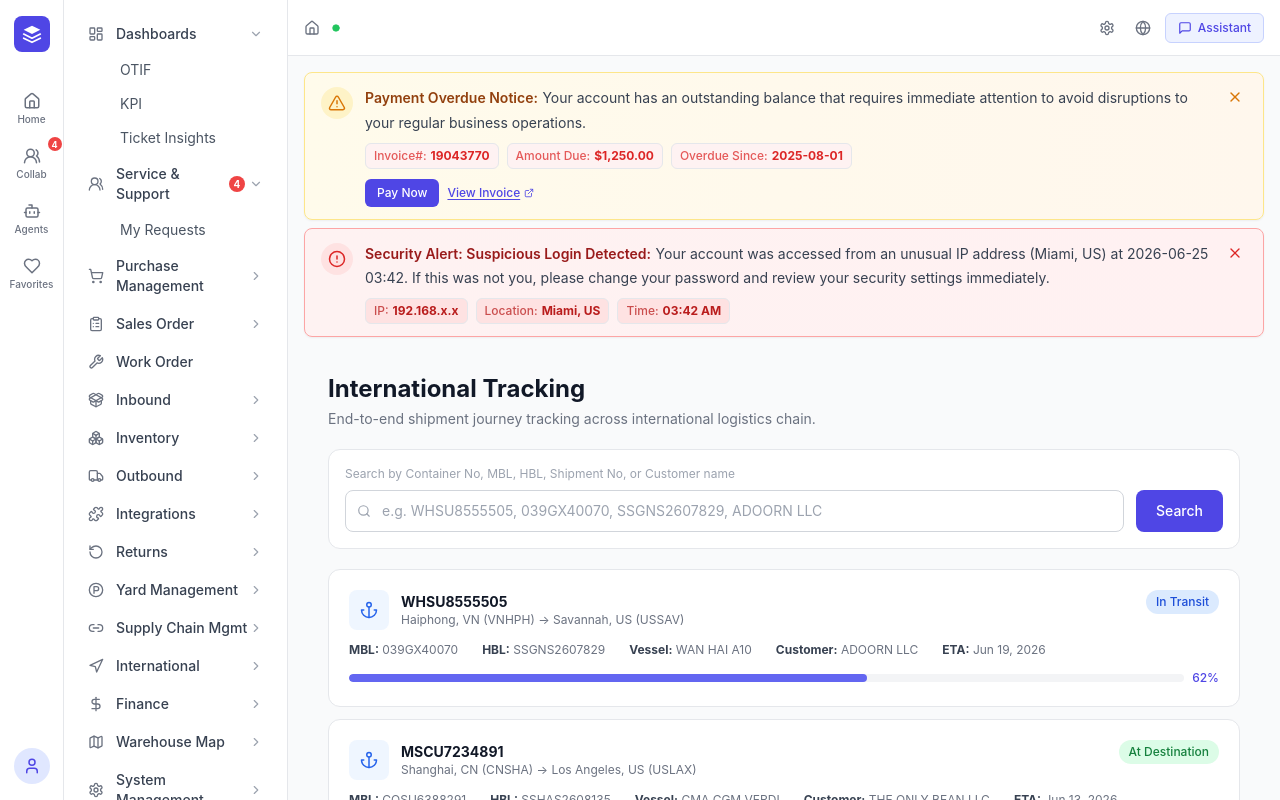
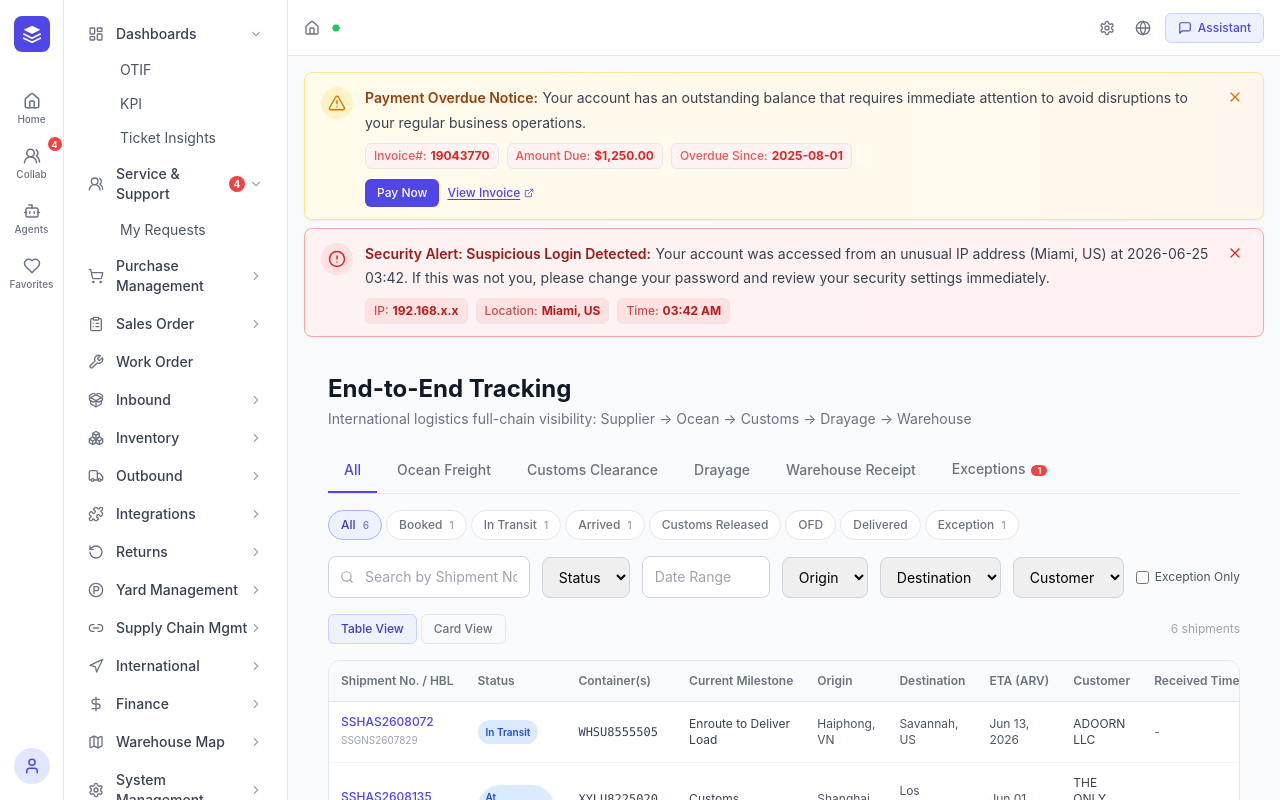
Before and after one commit to WYJade/CP-Announcement-management, a React (Vite) app: page /international/tracking in a window 1280 px wide. Shown: the top 800 px of the page. Built offline with nearby package versions, Linux system fonts and the light colour scheme.

Commit message:
feat: redesign End-to-End Tracking with full-chain status, phase tabs, filters, table columns per spec

```diff
--- a/src/components/International/IntlTracking.tsx
+++ b/src/components/International/IntlTracking.tsx
@@ -1,79 +1,182 @@
 import { useState } from 'react'
 import { useNavigate } from 'react-router-dom'
-import { Search, MapPin, Package, Truck, Anchor, CheckCircle2 } from 'lucide-react'
+import { Search, Filter, AlertTriangle } from 'lucide-react'
 
-const TRACKING_DATA = [
-  { id: 'WHSU8555505', container: 'WHSU8555505', mbl: '039GX40070', hbl: 'SSGNS2607829', route: 'Haiphong, VN (VNHPH) \u2192 Savannah, US (USSAV)', customer: 'ADOORN LLC', status: 'In Transit', progress: 62, vessel: 'WAN HAI A10', eta: 'Jun 19, 2026' },
-  { id: 'MSCU7234891', container: 'MSCU7234891', mbl: 'COSU6388291', hbl: 'SSHAS2608135', route: 'Shanghai, CN (CNSHA) \u2192 Los Angeles, US (USLAX)', customer: 'THE ONLY BEAN LLC', status: 'At Destination', progress: 85, vessel: 'CMA CGM VERDI', eta: 'Jun 13, 2026' },
-  { id: 'HLXU3456789', container: 'HLXU3456789', mbl: 'HLCU9012345', hbl: 'HLXU2608001', route: 'Ho Chi Minh City, VN (VNSGN) \u2192 New York, US (USNYC)', customer: 'ORGAIN LLC', status: 'Booked', progress: 15, vessel: 'COSCO FAITH', eta: 'Jul 10, 2026' },
+// ─── Types & Data ────────────────────────────────────────────────────────────
+
+interface TrackingRecord {
+  id: string
+  shipmentNo: string
+  hbl: string
+  status: string
+  containers: string[]
+  currentMilestone: string
+  origin: string
+  destination: string
+  eta: string
+  customer: string
+  receivedTime: string
+  lastUpdated: string
+  hasException: boolean
+  exceptionNote?: string
+  phase: 'ocean' | 'customs' | 'drayage' | 'warehouse' | 'exception'
+}
+
+const TRACKING_DATA: TrackingRecord[] = [
+  { id: 'SSGNS2607829', shipmentNo: 'SSHAS2608072', hbl: 'SSGNS2607829', status: 'In Transit', containers: ['WHSU8555505'], currentMilestone: 'Enroute to Deliver Load', origin: 'Haiphong, VN', destination: 'Savannah, US', eta: 'Jun 13, 2026', customer: 'ADOORN LLC', receivedTime: '-', lastUpdated: 'Jun 15, 2026 08:30', hasException: false, phase: 'drayage' },
+  { id: 'SSHAS2608135', shipmentNo: 'SSHAS2608135', hbl: 'SSHAS2608135', status: 'At Destination', containers: ['XYLU8225020', 'SELU4350353'], currentMilestone: 'Customs Released', origin: 'Shanghai, CN', destination: 'Los Angeles, US', eta: 'Jun 01, 2026', customer: 'THE ONLY BEAN LLC', receivedTime: '-', lastUpdated: 'Jun 14, 2026 14:20', hasException: false, phase: 'customs' },
+  { id: 'HLXU2608001', shipmentNo: 'SSHAS2608099', hbl: 'HLXU2608001', status: 'Booked', containers: ['HLXU3456789'], currentMilestone: 'Booked', origin: 'Ho Chi Minh, VN', destination: 'New York, US', eta: 'Jul 10, 2026', customer: 'ORGAIN LLC', receivedTime: '-', lastUpdated: 'Jun 10, 2026 09:00', hasException: false, phase: 'ocean' },
+  { id: 'SSHAS2608130', shipmentNo: 'SSHAS2608130', hbl: 'SSHAS2608130', status: 'Fully Received', containers: ['ONEU8472065'], currentMilestone: 'Fully Received', origin: 'Ningbo, CN', destination: 'Long Beach, US', eta: 'May 28, 2026', customer: 'VITA COCO', receivedTime: 'Jun 05, 2026', lastUpdated: 'Jun 05, 2026 16:45', hasException: false, phase: 'warehouse' },
+  { id: 'SSGNS2607900', shipmentNo: 'SSHAS2607900', hbl: 'SSGNS2607900', status: 'Exception', containers: ['FANU3191648'], currentMilestone: 'Customs Exception', origin: 'Qingdao, CN', destination: 'Savannah, US', eta: 'Jun 08, 2026', customer: 'ADOORN LLC', receivedTime: '-', lastUpdated: 'Jun 12, 2026 11:15', hasException: true, exceptionNote: 'CBP hold - document mismatch', phase: 'exception' },
+  { id: 'SSHAS2608200', shipmentNo: 'SSHAS2608200', hbl: 'SSHAS2608200', status: 'Arrived', containers: ['MSCU7234891', 'TCKU9988776'], currentMilestone: 'Grounded / At Destination', origin: 'Shanghai, CN', destination: 'Long Beach, US', eta: 'Jun 12, 2026', customer: 'PLEASS GLOBAL', receivedTime: '-', lastUpdated: 'Jun 13, 2026 07:00', hasException: false, phase: 'customs' },
 ]
+
+const PHASE_TABS = [
+  { key: 'all', label: 'All' },
+  { key: 'ocean', label: 'Ocean Freight' },
+  { key: 'customs', label: 'Customs Clearance' },
+  { key: 'drayage', label: 'Drayage' },
+  { key: 'warehouse', label: 'Warehouse Receipt' },
+  { key: 'exception', label: 'Exceptions' },
+]
+
+const STATUS_PILLS = ['All', 'Booked', 'In Transit', 'Arrived', 'Customs Released', 'OFD', 'Delivered', 'Exception']
+
+function statusColor(status: string) {
+  if (status === 'Exception') return 'bg-red-100 text-red-700'
+  if (status === 'Fully Received' || status === 'Delivered') return 'bg-green-100 text-green-700'
+  if (status === 'In Transit' || status === 'At Destination') return 'bg-blue-100 text-blue-700'
+  if (status === 'Arrived') return 'bg-indigo-100 text-indigo-700'
+  if (status === 'Customs Released') return 'bg-teal-100 text-teal-700'
+  return 'bg-gray-100 text-gray-600'
+}
+
+// ─── Component ───────────────────────────────────────────────────────────────
 
 export default function IntlTracking() {
   const navigate = useNavigate()
   const [search, setSearch] = useState('')
+  const [phaseTab, setPhaseTab] = useState('all')
+  const [statusFilter, setStatusFilter] = useState('All')
+  const [viewMode, setViewMode] = useState<'table' | 'card'>('table')
 
   const filtered = TRACKING_DATA.filter(t => {
-    if (!search) return true
+    if (phaseTab !== 'all' && t.phase !== phaseTab) return false
+    if (statusFilter !== 'All' && t.status !== statusFilter) return false
+    if (search) {
       const q = search.toLowerCase()
-    return t.container.toLowerCase().includes(q) || t.mbl.toLowerCase().includes(q) || t.hbl.toLowerCase().includes(q) || t.customer.toLowerCase().includes(q)
+      return t.shipmentNo.toLowerCase().includes(q) || t.hbl.toLowerCase().includes(q) ||
+        t.containers.some(c => c.toLowerCase().includes(q)) || t.customer.toLowerCase().includes(q)
+    }
+    return true
   })
+
+  const statusCounts = STATUS_PILLS.map(s => ({
+    label: s,
+    count: s === 'All' ? TRACKING_DATA.length : TRACKING_DATA.filter(t => t.status === s).length,
+  }))
 
   return (
     <div className="p-6">
-      <h1 className="text-2xl font-bold text-gray-900 mb-1">International Tracking</h1>
-      <p className="text-sm text-gray-500 mb-5">End-to-end shipment journey tracking across international logistics chain.</p>
+      <h1 className="text-2xl font-bold text-gray-900 mb-1">End-to-End Tracking</h1>
+      <p className="text-sm text-gray-500 mb-5">International logistics full-chain visibility: Supplier &rarr; Ocean &rarr; Customs &rarr; Drayage &rarr; Warehouse</p>
 
-      {/* Search */}
-      <div className="bg-white border border-gray-200 rounded-xl p-4 mb-5">
-        <p className="text-xs text-gray-400 mb-2">Search by Container No, MBL, HBL, Shipment No, or Customer name</p>
-        <div className="flex gap-3">
+      {/* Phase tabs */}
+      <div className="flex gap-1 mb-4 border-b border-gray-200">
+        {PHASE_TABS.map(tab => (
+          <button key={tab.key} onClick={() => setPhaseTab(tab.key)}
+            className={`px-4 py-2.5 text-sm font-medium border-b-2 transition-colors ${
+              phaseTab === tab.key ? 'border-primary-600 text-primary-600' : 'border-transparent text-gray-500 hover:text-gray-700'
+            }`}>
+            {tab.label}
+            {tab.key === 'exception' && TRACKING_DATA.filter(t => t.hasException).length > 0 && (
+              <span className="ml-1.5 bg-red-500 text-white text-[9px] font-bold px-1.5 rounded-full">{TRACKING_DATA.filter(t => t.hasException).length}</span>
+            )}
+          </button>
+        ))}
+      </div>
+
+      {/* Status distribution bar */}
+      <div className="flex gap-1 mb-4 flex-wrap">
+        {statusCounts.map(s => (
+          <button key={s.label} onClick={() => setStatusFilter(s.label)}
+            className={`px-3 py-1.5 text-xs font-medium rounded-full border transition-colors ${
+              statusFilter === s.label ? 'bg-primary-50 border-primary-300 text-primary-700' : 'bg-white border-gray-200 text-gray-500 hover:bg-gray-50'
+            }`}>
+            {s.label} {s.count > 0 && <span className="ml-1 text-[10px] opacity-70">{s.count}</span>}
+          </button>
+        ))}
+      </div>
+
+      {/* Search + Filters */}
+      <div className="flex items-center gap-3 mb-4">
         <div className="relative flex-1">
           <Search size={14} className="absolute left-3 top-1/2 -translate-y-1/2 text-gray-400" />
-            <input type="text" value={search} onChange={(e) => setSearch(e.target.value)}
-              placeholder="e.g. WHSU8555505, 039GX40070, SSGNS2607829, ADOORN LLC"
+          <input type="text" value={search} onChange={e => setSearch(e.target.value)}
+            placeholder="Search by Shipment No., HBL, MBL, BOL, Container No., Load#..."
             className="w-full pl-9 pr-3 py-2.5 text-sm border border-gray-300 rounded-lg focus:outline-none focus:ring-2 focus:ring-primary-500" />
         </div>
-          <button className="px-5 py-2.5 text-sm bg-primary-600 text-white rounded-lg font-medium hover:bg-primary-700">Search</button>
-        </div>
+        <select className="border border-gray-300 rounded-lg px-3 py-2.5 text-sm"><option>Status</option></select>
+        <input type="text" placeholder="Date Range" className="border border-gray-300 rounded-lg px-3 py-2.5 text-sm w-32" />
+        <select className="border border-gray-300 rounded-lg px-3 py-2.5 text-sm"><option>Origin</option></select>
+        <select className="border border-gray-300 rounded-lg px-3 py-2.5 text-sm"><option>Destination</option></select>
+        <select className="border border-gray-300 rounded-lg px-3 py-2.5 text-sm"><option>Customer</option></select>
+        <label className="flex items-center gap-1.5 text-xs text-gray-600 whitespace-nowrap">
+          <input type="checkbox" className="rounded text-red-500" /> Exception Only
+        </label>
       </div>
 
-      {/* Results */}
-      <div className="space-y-3">
-        {filtered.map(item => (
-          <div key={item.id} onClick={() => navigate(`/international/tracking/${item.id}`)}
-            className="bg-white border border-gray-200 rounded-xl p-5 hover:border-primary-200 hover:shadow-sm cursor-pointer transition-all">
-            <div className="flex items-start justify-between mb-3">
-              <div className="flex items-center gap-3">
-                <div className="w-10 h-10 bg-blue-50 rounded-lg flex items-center justify-center">
-                  <Anchor size={18} className="text-blue-600" />
+      {/* View toggle */}
+      <div className="flex items-center justify-between mb-4">
+        <div className="flex gap-1">
+          <button onClick={() => setViewMode('table')} className={`px-3 py-1.5 text-xs font-medium rounded-md border ${viewMode === 'table' ? 'bg-primary-50 border-primary-200 text-primary-700' : 'border-gray-200 text-gray-500'}`}>Table View</button>
+          <button onClick={() => setViewMode('card')} className={`px-3 py-1.5 text-xs font-medium rounded-md border ${viewMode === 'card' ? 'bg-primary-50 border-primary-200 text-primary-700' : 'border-gray-200 text-gray-500'}`}>Card View</button>
         </div>
-                <div>
-                  <p className="text-sm font-bold text-gray-900">{item.container}</p>
-                  <p className="text-xs text-gray-500">{item.route}</p>
+        <span className="text-xs text-gray-400">{filtered.length} shipments</span>
       </div>
+
+      {/* Table */}
+      <div className="bg-white border border-gray-200 rounded-xl overflow-hidden">
+        <div className="overflow-x-auto">
+          <table className="w-full text-sm">
+            <thead>
+              <tr className="bg-gray-50 border-b border-gray-200">
+                {['Shipment No. / HBL', 'Status', 'Container(s)', 'Current Milestone', 'Origin', 'Destination', 'ETA (ARV)', 'Customer', 'Received Time', 'Last Updated', 'Action'].map(h => (
+                  <th key={h} className="text-left py-3 px-3 text-xs font-semibold text-gray-500 whitespace-nowrap">{h}</th>
+                ))}
+              </tr>
+            </thead>
+            <tbody>
+              {filtered.map(row => (
+                <tr key={row.id} className={`border-b border-gray-100 hover:bg-gray-50 ${row.hasException ? 'bg-red-50/50' : ''}`}>
+                  <td className="py-3 px-3">
+                    <p className="text-xs font-medium text-primary-600 cursor-pointer hover:underline" onClick={() => navigate(`/international/tracking/${row.id}`)}>{row.shipmentNo}</p>
+                    <p className="text-[10px] text-gray-400">{row.hbl}</p>
+                  </td>
+                  <td className="py-3 px-3">
+                    <span className={`inline-flex items-center gap-1 px-2 py-0.5 rounded-full text-[10px] font-semibold ${statusColor(row.status)}`}>
+                      {row.hasException && <AlertTriangle size={9} />}{row.status}
+                    </span>
+                  </td>
+                  <td className="py-3 px-3 text-xs text-gray-700 font-mono">{row.containers.join(', ')}</td>
+                  <td className="py-3 px-3 text-xs text-gray-700">{row.currentMilestone}</td>
+                  <td className="py-3 px-3 text-xs text-gray-600">{row.origin}</td>
+                  <td className="py-3 px-3 text-xs text-gray-600">{row.destination}</td>
+                  <td className="py-3 px-3 text-xs text-gray-600">{row.eta}</td>
+                  <td className="py-3 px-3 text-xs text-gray-700">{row.customer}</td>
+                  <td className="py-3 px-3 text-xs text-gray-500">{row.receivedTime}</td>
+                  <td className="py-3 px-3 text-xs text-gray-400">{row.lastUpdated}</td>
+                  <td className="py-3 px-3">
+                    <button onClick={() => navigate(`/international/tracking/${row.id}`)} className="text-xs text-primary-600 hover:underline">Detail</button>
+                  </td>
+                </tr>
+              ))}
+              {filtered.length === 0 && (
+                <tr><td colSpan={11} className="text-center py-10 text-gray-400 text-sm">No shipments match your criteria</td></tr>
+              )}
+            </tbody>
+          </table>
         </div>
-              <span className={`text-xs font-medium px-2.5 py-1 rounded-full ${
-                item.status === 'At Destination' ? 'bg-green-100 text-green-700' :
-                item.status === 'In Transit' ? 'bg-blue-100 text-blue-700' :
-                'bg-gray-100 text-gray-600'
-              }`}>{item.status}</span>
-            </div>
-            <div className="flex items-center gap-6 text-xs text-gray-500 mb-3">
-              <span><strong className="text-gray-700">MBL:</strong> {item.mbl}</span>
-              <span><strong className="text-gray-700">HBL:</strong> {item.hbl}</span>
-              <span><strong className="text-gray-700">Vessel:</strong> {item.vessel}</span>
-              <span><strong className="text-gray-700">Customer:</strong> {item.customer}</span>
-              <span><strong className="text-gray-700">ETA:</strong> {item.eta}</span>
-            </div>
-            {/* Progress bar */}
-            <div className="flex items-center gap-2">
-              <div className="flex-1 h-2 bg-gray-100 rounded-full overflow-hidden">
-                <div className="h-full bg-primary-500 rounded-full transition-all" style={{ width: `${item.progress}%` }} />
-              </div>
-              <span className="text-xs font-medium text-primary-600">{item.progress}%</span>
-            </div>
-          </div>
-        ))}
       </div>
     </div>
   )
--- a/src/components/Layout/NavSidebar.tsx
+++ b/src/components/Layout/NavSidebar.tsx
@@ -145,7 +145,7 @@ const menuItems: MenuItem[] = [
       { id: 'intl-shipments', label: 'Shipments', path: '/international/shipments' },
       { id: 'containers', label: 'Containers', path: '/international/containers' },
       { id: 'drayage-loads', label: 'Drayage Loads', path: '/international/drayage' },
-      { id: 'intl-tracking', label: 'Tracking', path: '/international/tracking' },
+      { id: 'intl-tracking', label: 'End-to-End Tracking', path: '/international/tracking' },
     ],
   },
   {
```
Lines whose indentation alone changed are shown as unchanged.
